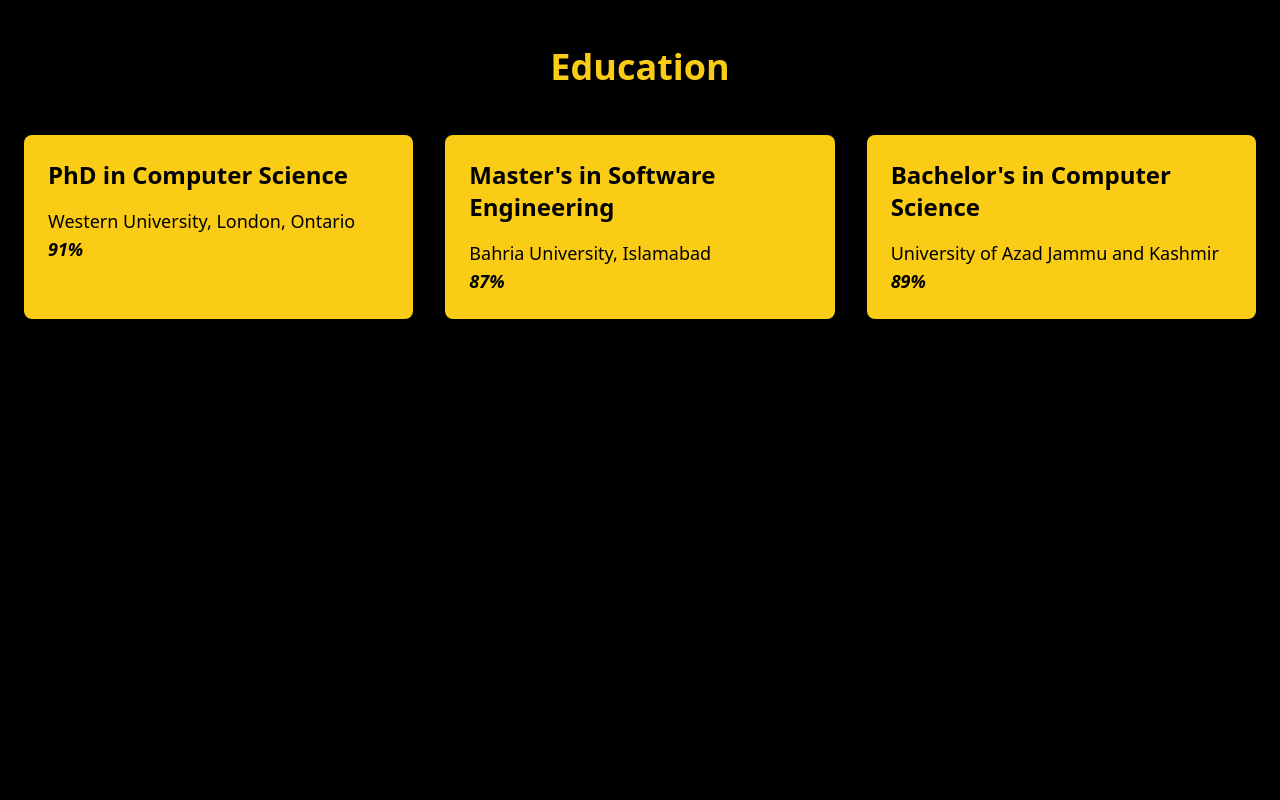
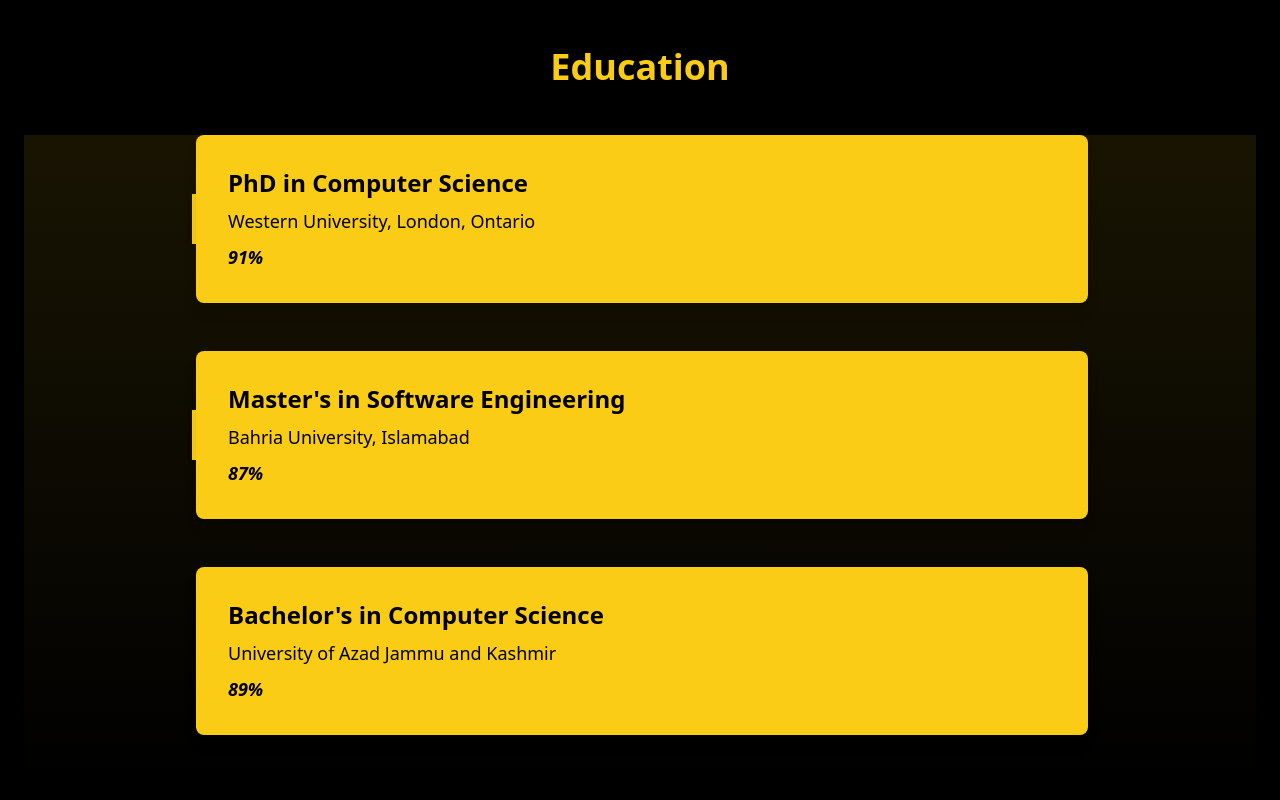
Before and after one commit to Amna1993/iqra, a React (Create React App) app: page / in a window 1280 px wide. Shown: the part 3700-4500 px from the top of the page. Built offline with nearby package versions, Linux system fonts and the light colour scheme.

Commit message:
Update Education.jsx

```diff
--- a/src/components/Education.jsx
+++ b/src/components/Education.jsx
@@ -1,42 +1,66 @@
 import React from "react";
 
 const Education = () => {
+  const educationData = [
+    {
+      degree: "PhD in Computer Science",
+      institution: "Western University, London, Ontario",
+      percentage: "91%",
+    },
+    {
+      degree: "Master's in Software Engineering",
+      institution: "Bahria University, Islamabad",
+      percentage: "87%",
+    },
+    {
+      degree: "Bachelor's in Computer Science",
+      institution: "University of Azad Jammu and Kashmir",
+      percentage: "89%",
+    },
+  ];
+
   return (
     <section id="education" className="min-h-screen bg-black">
       <div className="container mx-auto px-6 py-12">
         <h2 className="text-4xl font-extrabold text-yellow-400 text-center mb-12">
           Education
         </h2>
-        <div className="grid grid-cols-1 md:grid-cols-3 gap-8">
-          {/* Education Item 1 */}
-          <div className="bg-yellow-400 text-black p-6 rounded-lg shadow-lg hover:shadow-xl transition">
-            <h3 className="text-2xl font-bold mb-4">PhD in Computer Science</h3>
-            <p className="text-lg">
-              Western University, London, Ontario <br />
-              <span className="italic font-semibold">91%</span>
-            </p>
-          </div>
+        <div className="relative">
+          {/* Background Design */}
+          <div
+            className="absolute top-0 left-0 w-full h-full bg-gradient-to-b from-yellow-400 to-transparent opacity-10 pointer-events-none"
+            aria-hidden="true"
+          ></div>
 
-          {/* Education Item 2 */}
-          <div className="bg-yellow-400 text-black p-6 rounded-lg shadow-lg hover:shadow-xl transition">
-            <h3 className="text-2xl font-bold mb-4">
-              Master's in Software Engineering
-            </h3>
-            <p className="text-lg">
-              Bahria University, Islamabad <br />
-              <span className="italic font-semibold">87%</span>
-            </p>
-          </div>
+          {/* Timeline */}
+          <div className="flex flex-col items-center">
+            {educationData.map((item, index) => (
+              <div
+                key={index}
+                className="flex flex-col md:flex-row items-center w-full max-w-4xl mx-auto mb-12"
+              >
+                {/* Connector Line */}
+                <div
+                  className={`hidden md:block w-1 ${
+                    index === educationData.length - 1
+                      ? "bg-transparent"
+                      : "bg-yellow-400"
+                  }`}
+                  style={{ height: "50px" }}
+                ></div>
 
-          {/* Education Item 3 */}
-          <div className="bg-yellow-400 text-black p-6 rounded-lg shadow-lg hover:shadow-xl transition">
-            <h3 className="text-2xl font-bold mb-4">
-              Bachelor's in Computer Science
-            </h3>
-            <p className="text-lg">
-              University of Azad Jammu and Kashmir <br />
-              <span className="italic font-semibold">89%</span>
-            </p>
+                {/* Education Item */}
+                <div className="flex flex-1 bg-yellow-400 text-black p-8 rounded-lg shadow-lg hover:shadow-2xl transform hover:scale-105 transition-all duration-300">
+                  <div className="w-full text-center md:text-left">
+                    <h3 className="text-2xl font-bold mb-2">{item.degree}</h3>
+                    <p className="text-lg">{item.institution}</p>
+                    <p className="text-lg font-semibold mt-2 italic">
+                      {item.percentage}
+                    </p>
+                  </div>
+                </div>
+              </div>
+            ))}
           </div>
         </div>
       </div>
```
